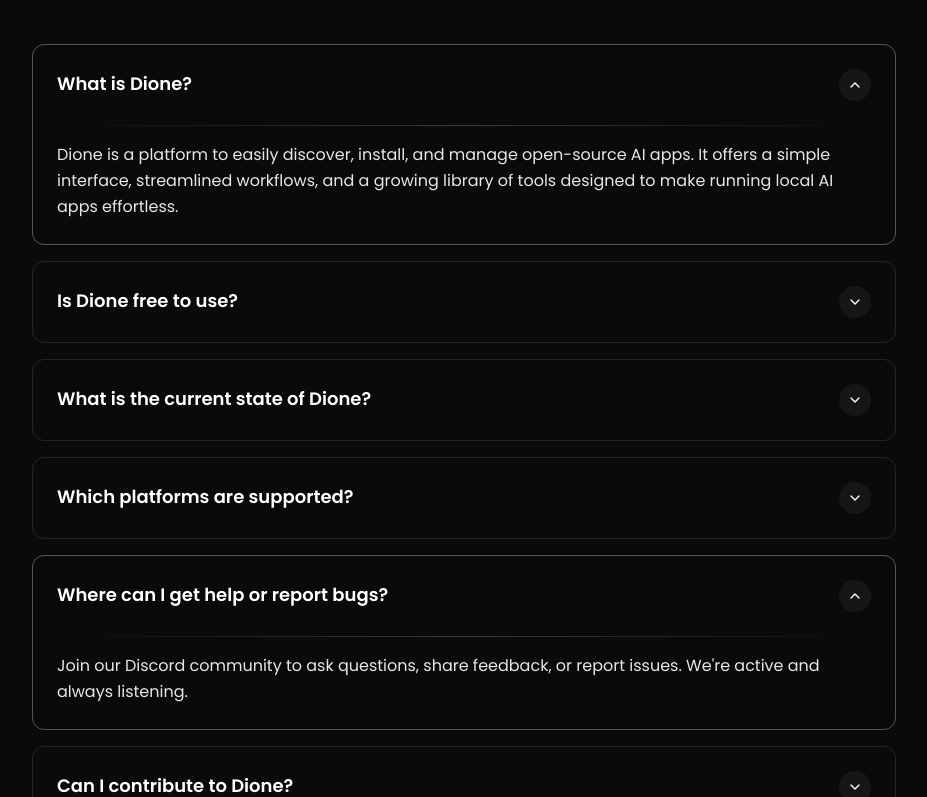
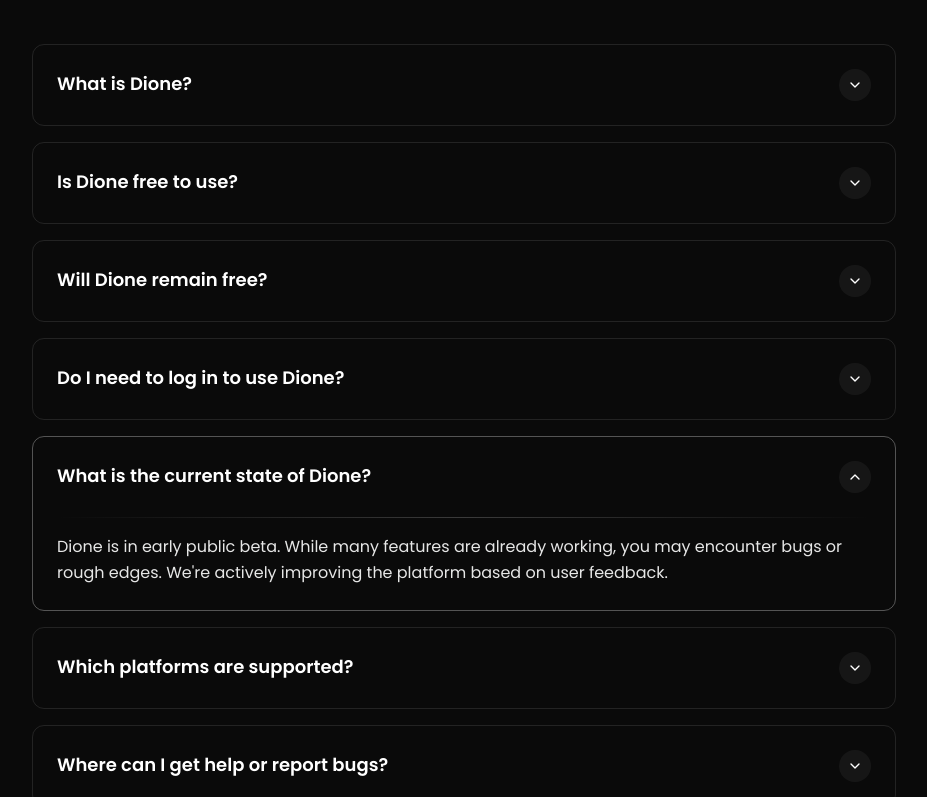
Before and after one commit to dioneapp/getdione.app, a Next.js app in the folder apps/web/: page / in a window 1280 px wide. Shown: the part 1363-2160 px from the top of the page, without its empty margins (176-1103 px from the left). Built offline with nearby package versions, Linux system fonts and the light colour scheme; no server answers.

Commit message:
Enhance FAQ section with improved clarity and additional questions. Updated answers for better readability and user understanding, including details on platform support and contribution opportunities.

```diff
--- a/apps/web/src/app/page.tsx
+++ b/apps/web/src/app/page.tsx
@@ -82,41 +82,51 @@ const features = [
 	},
 ];
 
-// faq data
+// FAQ data
 const faq = [
 	{
 	  question: "What is Dione?",
 	  answer:
-			"Dione is a platform to easily discover, install, and manage open-source AI apps. It offers a simple interface, streamlined workflows, and a growing library of tools designed to make running local AI apps effortless.",
+		"Dione is a platform designed to help you easily discover, install, and manage open-source AI apps. It offers a clean interface, streamlined workflows, and a growing library of tools to make running local AI apps simple and accessible.",
 	},
 	{
 	  question: "Is Dione free to use?",
 	  answer:
-			"Yes! Dione is completely free and open-source. Everyone is welcome to use it, contribute to it, and build with it.",
+		"Yes, Dione is completely free and open-source. Everyone is welcome to use it, contribute to it, and build on top of it.",
+	},
+	{
+	  question: "Will Dione remain free?",
+	  answer:
+		"We have no plans to charge for core features or introduce invasive monetization. That goes against our values. Since Dione is open-source and self-hostable, it simply wouldn't make sense.",
+	},
+	{
+	  question: "Do I need to log in to use Dione?",
+	  answer:
+		"No login is required. Your experience won't be limited if you choose not to log in. Logging in provides optional benefits like device sync, but even self-hosting requires no keys or complex setup, we've worked hard to keep it truly open and hassle-free.",
 	},
 	{
 	  question: "What is the current state of Dione?",
 	  answer:
-			"Dione is currently in early public beta. Many features are functional, but bugs and rough edges are to be expected. We're rapidly iterating based on user feedback to improve stability and add new features.",
+		"Dione is in early public beta. While many features are already working, you may encounter bugs or rough edges. We're actively improving the platform based on user feedback.",
 	},
 	{
 	  question: "Which platforms are supported?",
 	  answer:
-			"Dione supports Windows, with macOS and Linux currently under active development. Full support for all major platforms is a top priority.",
+		"Dione currently supports Windows. macOS and Linux versions are in active development, and full cross-platform support is a top priority.",
 	},
 	{
 	  question: "Where can I get help or report bugs?",
 	  answer:
-			"Join our Discord community to ask questions, share feedback, or report issues. We're active and always listening.",
+		"You can join our Discord community to ask questions, report bugs, or share feedback. We're active and always listening.",
 	},
 	{
 	  question: "Can I contribute to Dione?",
 	  answer:
-			"Absolutely! You can contribute by improving the app itself, or by creating installation scripts for apps. Contributions for macOS and Linux support are especially welcome!",
+		"Absolutely! Whether you want to improve the core app or create installation scripts, contributions are welcome. Help with macOS and Linux support is especially appreciated.",
 	},
 	{
 	  question: "What makes Dione different from other platforms?",
 	  answer:
-			"Dione stands out thanks to its clean user interface, ease of use, lightweight installation system, frequent updates, and a beginner-friendly scripting language for adding new apps. We're building a community-first platform focused on simplicity, transparency, and extensibility.",
+		"Dione stands out with its clean UI, ease of use, lightweight install system, frequent updates, and a beginner-friendly scripting language for adding apps. It's built with a community-first approach that prioritizes simplicity, transparency, and extensibility.",
 	},
   ];
```
Lines whose indentation alone changed are shown as unchanged.
